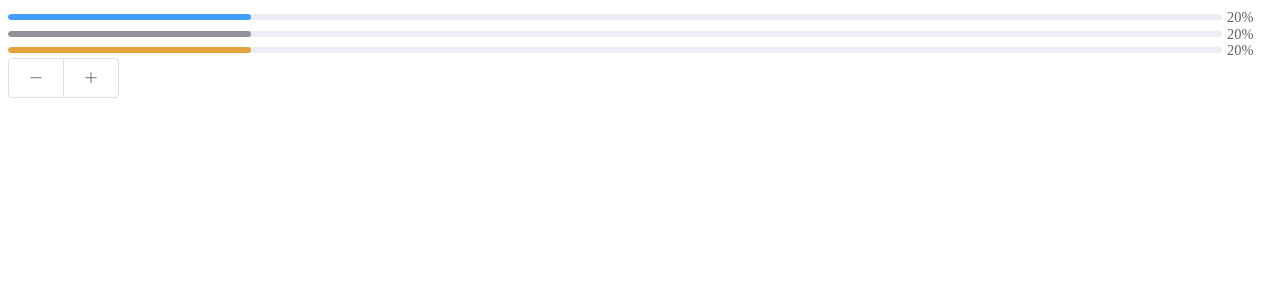
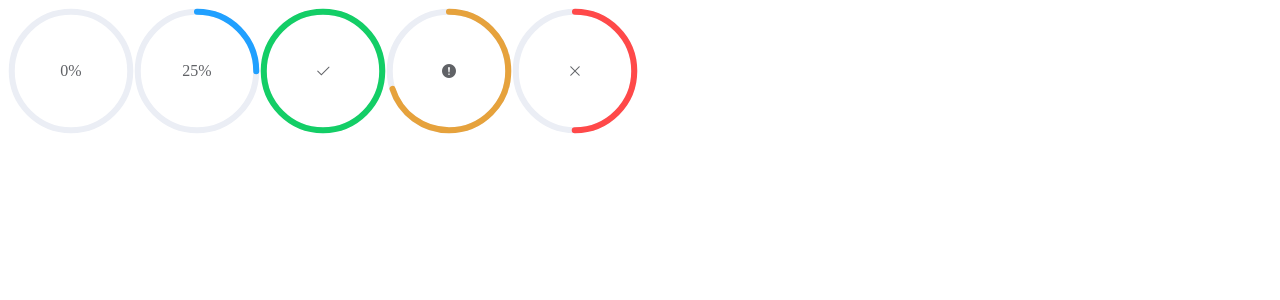
Before and after one commit to kingyeahwei/element_learning, a Vue app: page / in a window 1280 px wide. Shown: the top 300 px of the page. Built offline with nearby package versions, Linux system fonts and the light colour scheme.

Commit message:
progress 环形进度条

```diff
--- a/src/App.vue
+++ b/src/App.vue
@@ -1,12 +1,10 @@
 <template>
   <div id="app">
-    <el-progress :percentage="percentage" :color="customColor"></el-progress>
-    <el-progress :percentage="percentage" :color="customColorMethod"></el-progress>
-    <el-progress :percentage="percentage" :color="coustomColors"></el-progress>
-    <el-button-group>
-      <el-button icon="el-icon-minus" @click="decrease"></el-button>
-      <el-button icon="el-icon-plus" @click="increase"></el-button>
-    </el-button-group>
+    <el-progress type="circle" :percentage="0"></el-progress>
+    <el-progress type="circle" :percentage="25"></el-progress>
+    <el-progress type="circle" :percentage="100" status="success"></el-progress>
+    <el-progress type="circle" :percentage="70" status="warning"></el-progress>
+    <el-progress type="circle" :percentage="50" status="exception"></el-progress>
   </div>
 </template>
 
@@ -15,39 +13,9 @@
     name: "app",
     data() {
       return {
-        percentage: 20,
-        customColor: "#409eff",
-        coustomColors: [
-          {color: '#f56c6c', percentage: 20},
-          {color: '#e6a23c', percentage: 40},
-          {color: '#5cb87a', percentage: 60},
-          {color: '#1989fa', percentage: 80},
-          {color: '#6f7ad3', percentage: 100}
-        ]
       }
     },
     methods: {
-      customColorMethod(percentage) {
-        if (percentage < 30) {
-          return "#909399"
-        } else if (percentage < 70) {
-          return "#e6a23c"
-        } else {
-          return "#67c23a"
-        }
-      },
-      increase() {
-        this.percentage += 10;
-        if (this.percentage > 100) {
-          this.percentage == 100;
-        }
-      },
-      decrease() {
-        this.percentage -= 10;
-        if (this.percentage < 0) {
-          this.percentage == 0;
-        }
-      }
     }
   }
 </script>
```
